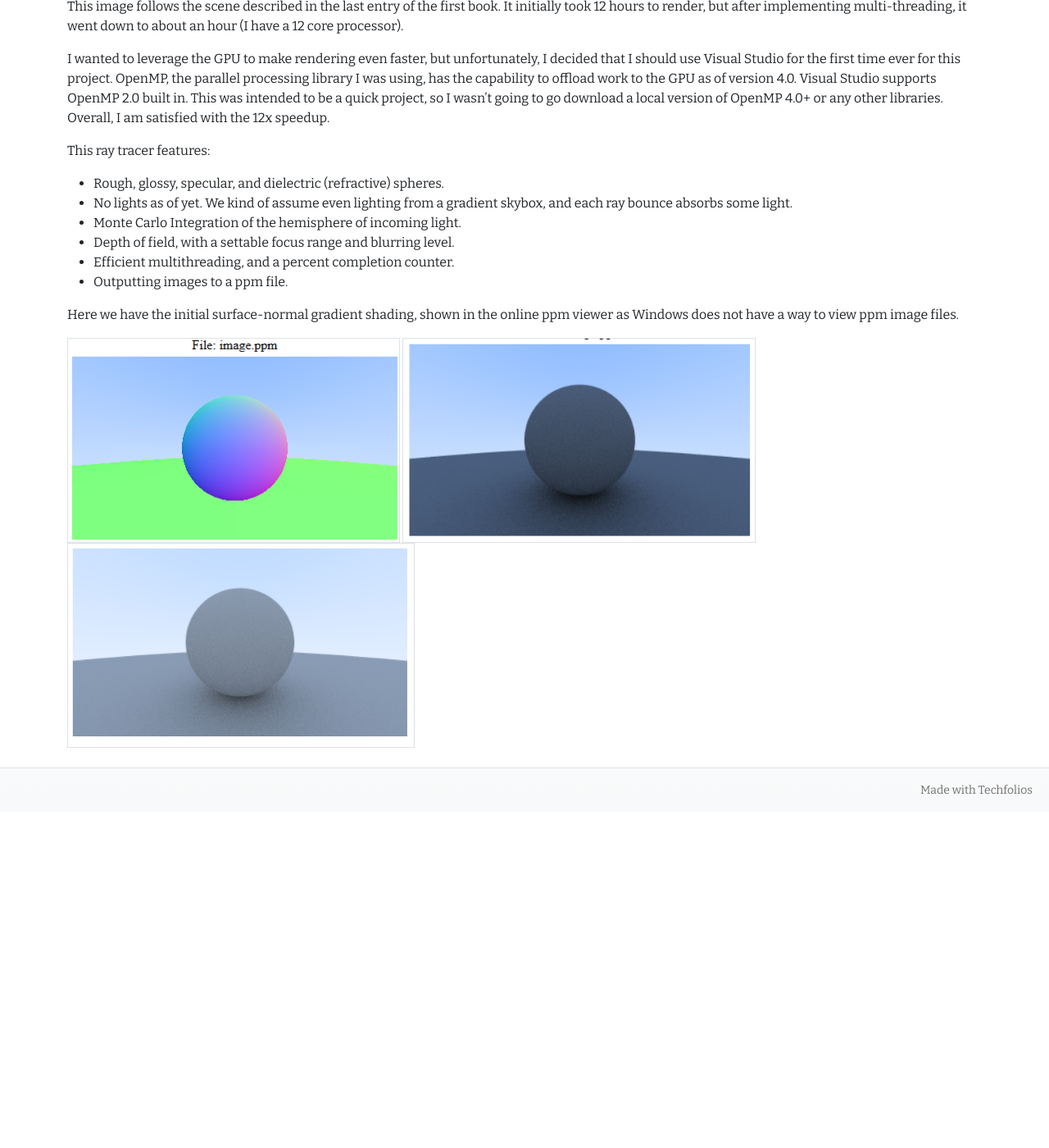
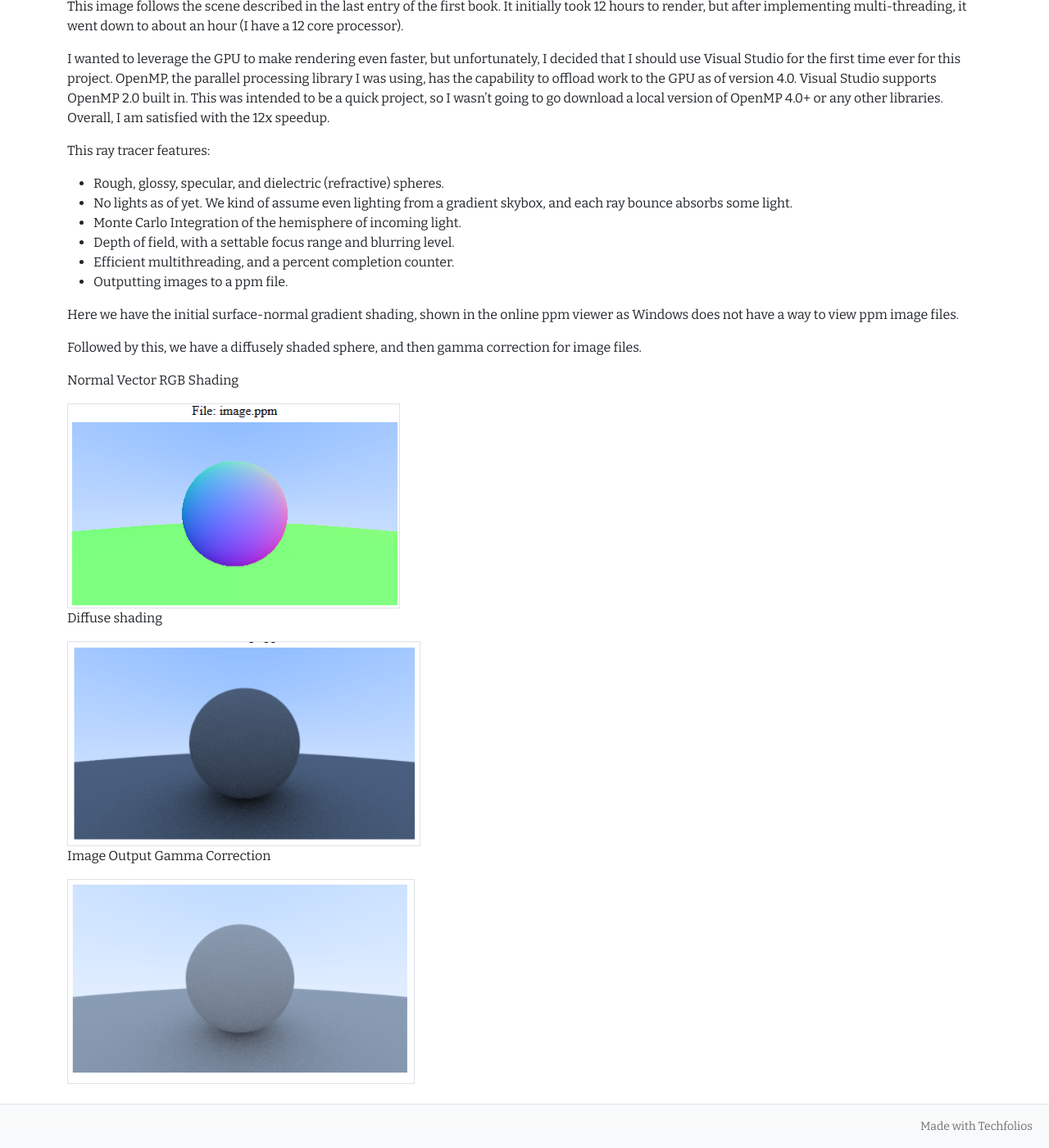
Before and after one commit to kylebueche/kylebueche.github.io, a Jekyll site: the page built from projects/ray-tracer-cpp.md, in a window 1280 px wide and 1400 px high, scrolled down 725 px. Shown: the whole window at 82% size. Built offline with Jekyll 4.4.1, drawn with Linux system fonts in a browser that asks for light colours; before the commit the page ends 1715 px from its top, so only the background shows below that.

Commit message:
Update ray-tracer-cpp.md

```diff
--- a/projects/ray-tracer-cpp.md
+++ b/projects/ray-tracer-cpp.md
@@ -39,14 +39,26 @@ This ray tracer features:
 - Outputting images to a ppm file.
 
 Here we have the initial surface-normal gradient shading, shown in the online ppm viewer as Windows does not have a way to view ppm image files.
+
+Followed by this, we have a diffusely shaded sphere, and then gamma correction for image files.
+
 <div>
   <span>
-    <img class="border" src="../img/ray-tracer-cpp/rainbow.png" height="250px" alt="Rainbow">
+    <div>
+      <p>Normal Vector RGB Shading</p>
+      <img class="border" src="../img/ray-tracer-cpp/rainbow.png" height="250px" alt="Rainbow">
+    </div>
   </span>
   <span>
-    <img class="border" src="../img/ray-tracer-cpp/better-diffuse.png" height="250px" alt="Better Diffuse">
+    <div>
+      <p>Diffuse shading</p>
+      <img class="border" src="../img/ray-tracer-cpp/better-diffuse.png" height="250px" alt="Better Diffuse">
+    </div>
   </span>
   <span>
-    <img class="border" src="../img/ray-tracer-cpp/gamma-corrected.png" height="250px" alt="Gamma Corrected">
+    <div>
+      <p>Image Output Gamma Correction</p>
+      <img class="border" src="../img/ray-tracer-cpp/gamma-corrected.png" height="250px" alt="Gamma Corrected">
+    </div>
   </span>
 </div>
```
